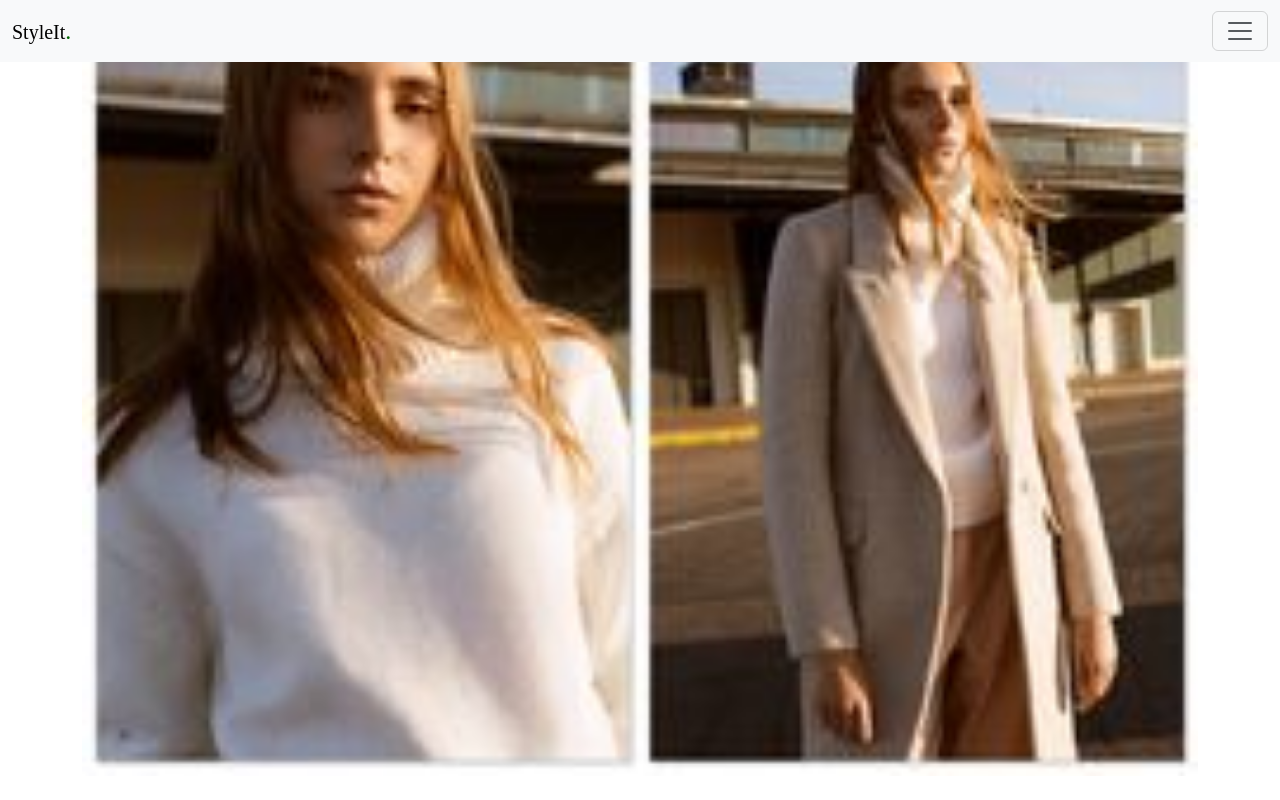
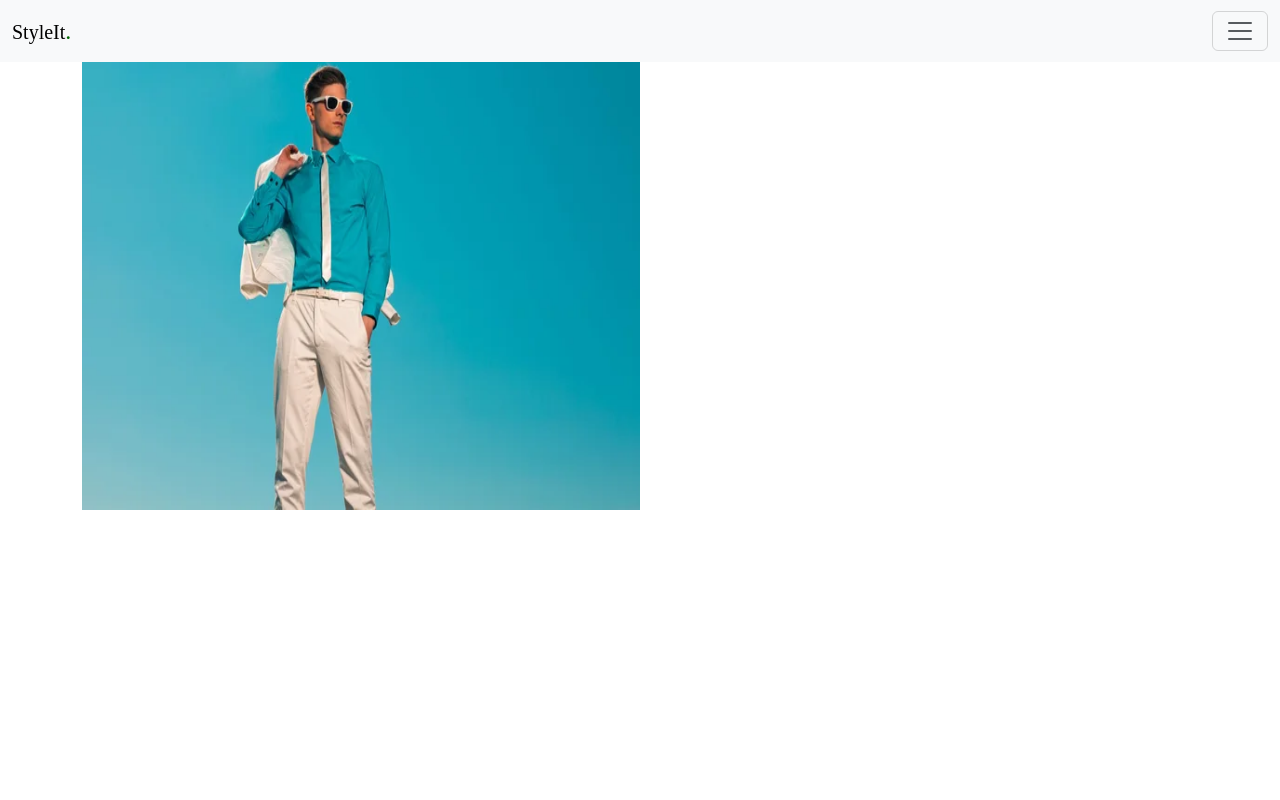
Before and after one commit to Niiischal/Clothing-Website-MERN, a React (Create React App) app in the folder styleit/: page / in a window 1280 px wide. Built offline with nearby package versions, Linux system fonts and the light colour scheme; a web font is replaced by a local one.

Commit message:
trying some images

```diff
--- a/styleit/src/components/Home.js
+++ b/styleit/src/components/Home.js
@@ -4,8 +4,8 @@ import image2 from '../images/image2.jpg'
 const Home = () => {
   return (
     <>
-        <div className='container' style={{display:'flex'}}>
-              <img src={image2} alt="" style={{zIndex:'1', width:'100%'}}/>
+        <div className='container' style={{display:'flex', justifyContent:"flex-start"}}>
+              <img src={image2} alt="" style={{zIndex:'1', width:'50%', height:'30em', marginTop:'30px'}}/>
     </div>
 
         </>
```
Also changed, not shown: styleit/src/images/image2.jpg.
